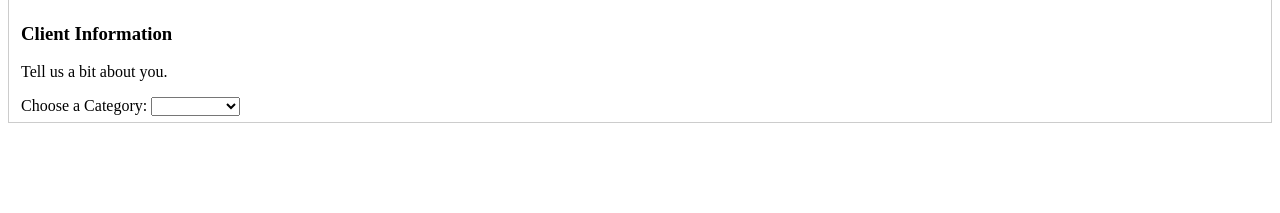
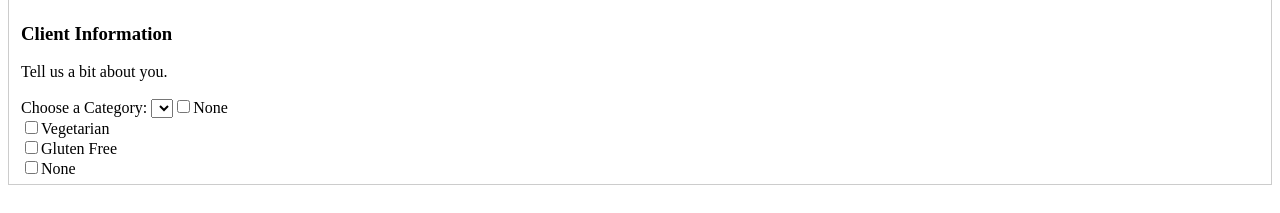
Before and after one commit to hayleyg5/Grocery-Website, a plain HTML site: page index.html in a window 1280 px wide. Both pictures are taken after a click on the button "Client". Shown: the part 127-340 px from the top of the page. Drawn offline with Linux system fonts and the light colour scheme.

Commit message:
Update index.html

```diff
--- a/index.html
+++ b/index.html
@@ -26,10 +26,10 @@
   <p>Tell us a bit about you.</p>
 	Choose a Category:
 	<select id="dietSelect" name="dietSelect" onchange="populateListProductChoices(this.id, 'displayProduct')">
-	<option value=""></option>
-	<option value="Vegetarian">Vegetarian</option>
-    <option value="GlutenFree">GlutenFree</option>
-    <option value="None">None</option>
+      	<input type="checkbox" name="option" value="None">None<br>
+      	<input type="checkbox" name="option" value="Vegetarian">Vegetarian<br>
+      	<input type="checkbox" name="option" value="GlutenFree">Gluten Free<br>
+      	<input type="checkbox" name="option" value="None">None<br>
 	</select>
 </div>
 
```
